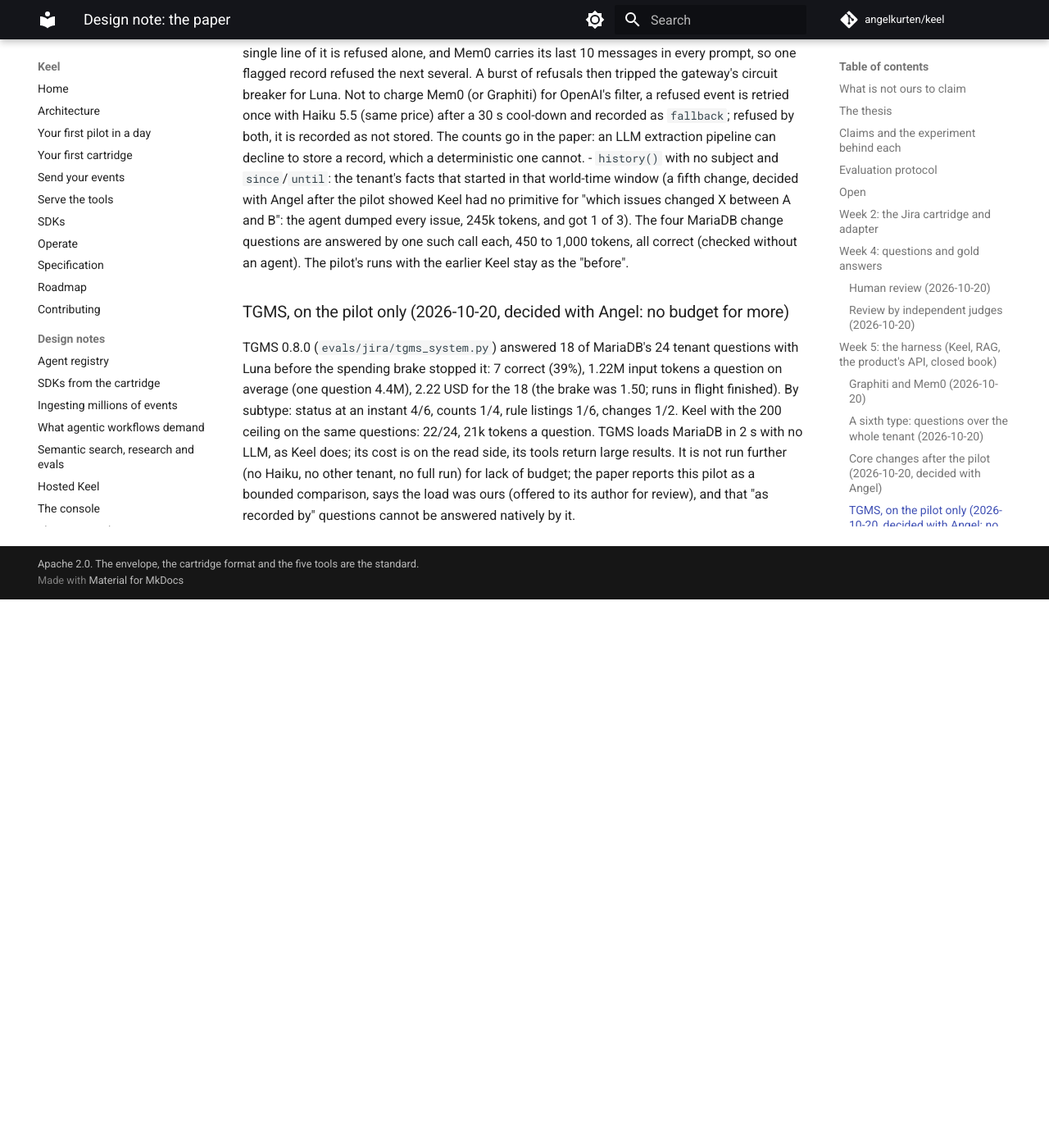
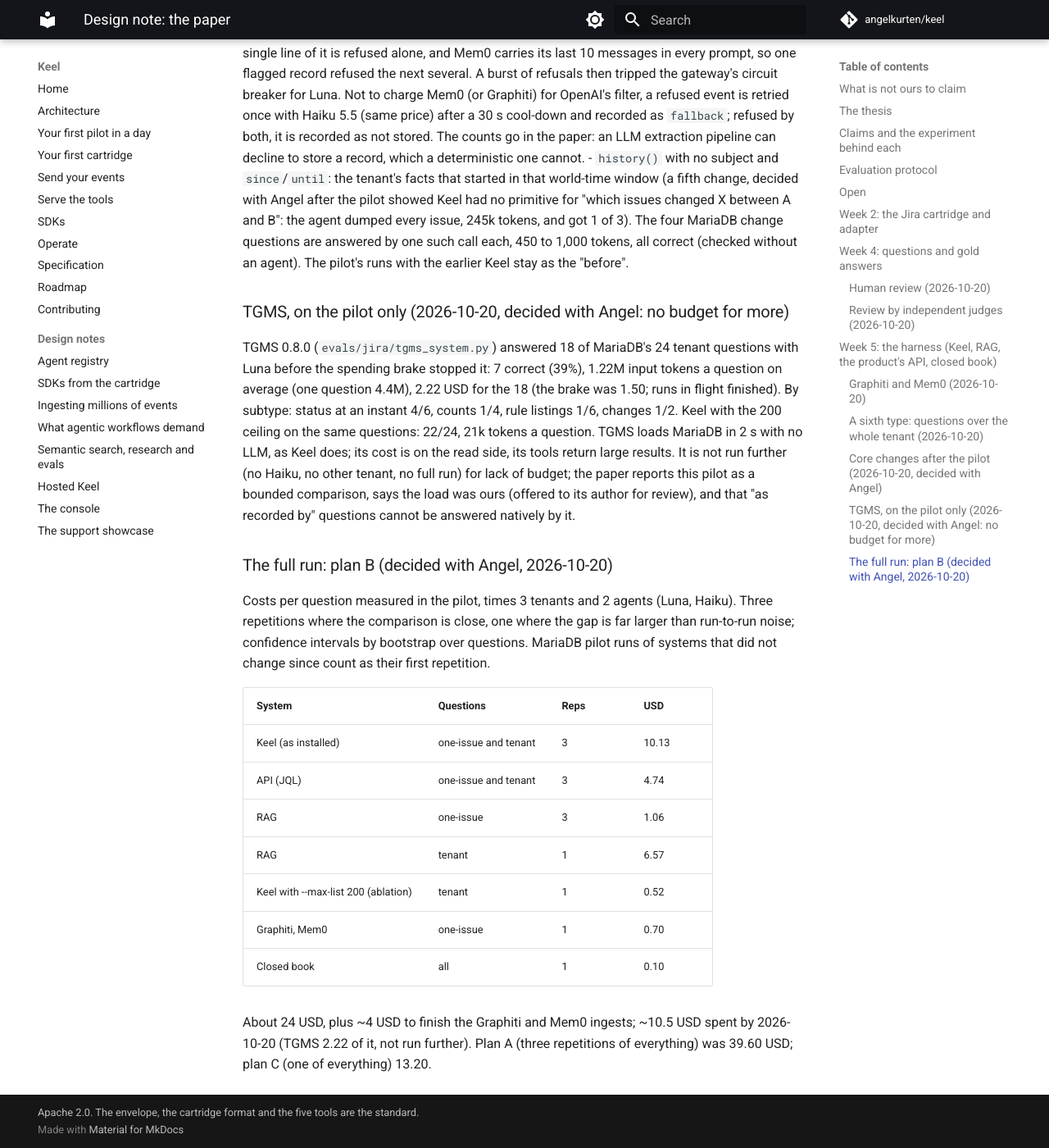
Before and after one commit to angelkurten/keel, an MkDocs documentation site: the page built from docs/design/paper.md, in a window 1280 px wide and 1400 px high, scrolled down 8329 px. Shown: the whole window at 82% size. Built offline with MkDocs 1.6.1 and Material for MkDocs 9.7.7, drawn with Linux system fonts in a browser that asks for light colours; comment, search, counter and statistics services are not loaded; before the commit the page ends 9060 px from its top, so only the background shows below that.

Commit message:
Design note: the full run follows plan B, about 24 USD
Co-Authored-By: Claude Opus 5.5 <noreply@anthropic.com>

```diff
--- a/docs/design/paper.md
+++ b/docs/design/paper.md
@@ -151,3 +151,19 @@ From the pilot's Keel transcripts: agents copied times as the questions write th
 ### TGMS, on the pilot only (2026-10-20, decided with Angel: no budget for more)
 
 TGMS 0.8.0 (`evals/jira/tgms_system.py`) answered 18 of MariaDB's 24 tenant questions with Luna before the spending brake stopped it: 7 correct (39%), 1.22M input tokens a question on average (one question 4.4M), 2.22 USD for the 18 (the brake was 1.50; runs in flight finished). By subtype: status at an instant 4/6, counts 1/4, rule listings 1/6, changes 1/2. Keel with the 200 ceiling on the same questions: 22/24, 21k tokens a question. TGMS loads MariaDB in 2 s with no LLM, as Keel does; its cost is on the read side, its tools return large results. It is not run further (no Haiku, no other tenant, no full run) for lack of budget; the paper reports this pilot as a bounded comparison, says the load was ours (offered to its author for review), and that "as recorded by" questions cannot be answered natively by it.
+
+### The full run: plan B (decided with Angel, 2026-10-20)
+
+Costs per question measured in the pilot, times 3 tenants and 2 agents (Luna, Haiku). Three repetitions where the comparison is close, one where the gap is far larger than run-to-run noise; confidence intervals by bootstrap over questions. MariaDB pilot runs of systems that did not change since count as their first repetition.
+
+| System | Questions | Reps | USD |
+| --- | --- | --- | --- |
+| Keel (as installed) | one-issue and tenant | 3 | 10.13 |
+| API (JQL) | one-issue and tenant | 3 | 4.74 |
+| RAG | one-issue | 3 | 1.06 |
+| RAG | tenant | 1 | 6.57 |
+| Keel with --max-list 200 (ablation) | tenant | 1 | 0.52 |
+| Graphiti, Mem0 | one-issue | 1 | 0.70 |
+| Closed book | all | 1 | 0.10 |
+
+About 24 USD, plus ~4 USD to finish the Graphiti and Mem0 ingests; ~10.5 USD spent by 2026-10-20 (TGMS 2.22 of it, not run further). Plan A (three repetitions of everything) was 39.60 USD; plan C (one of everything) 13.20.
```
